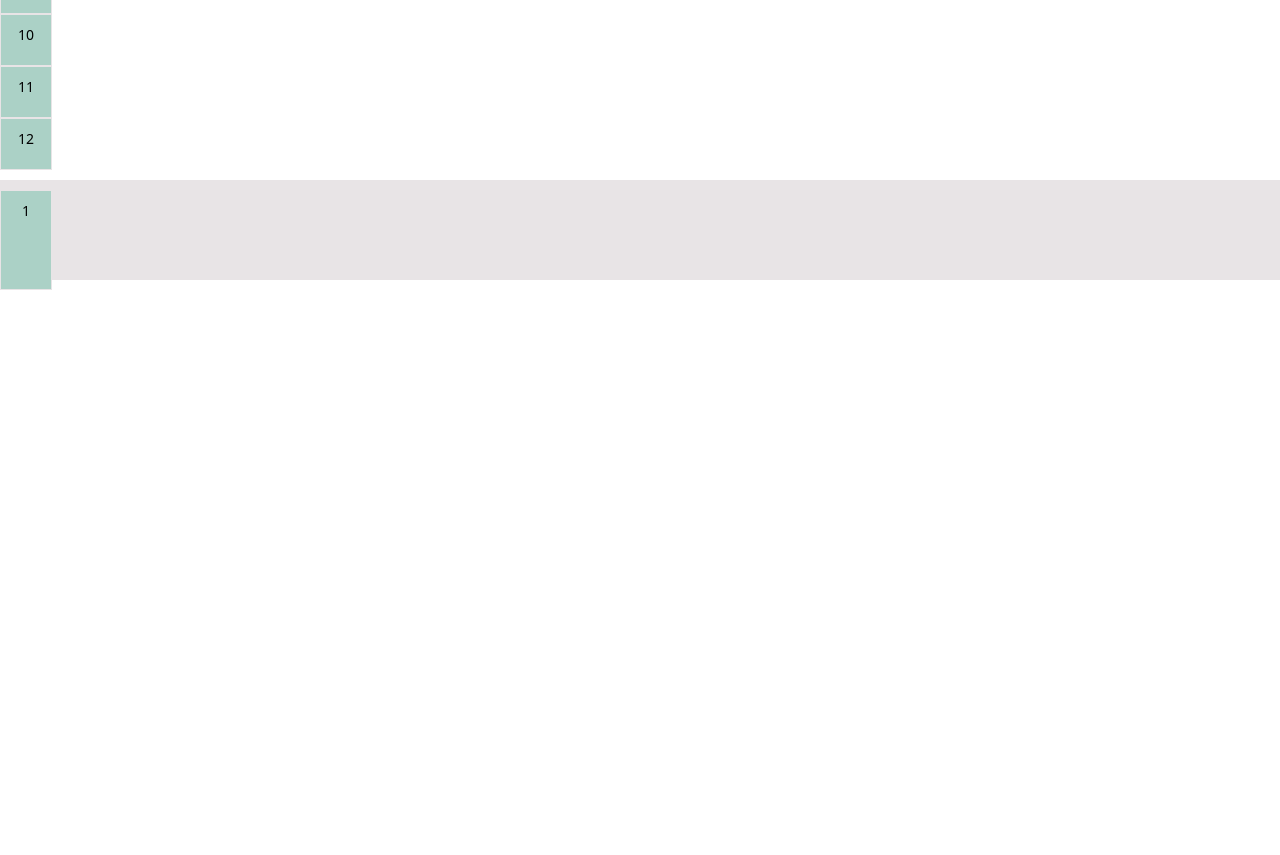
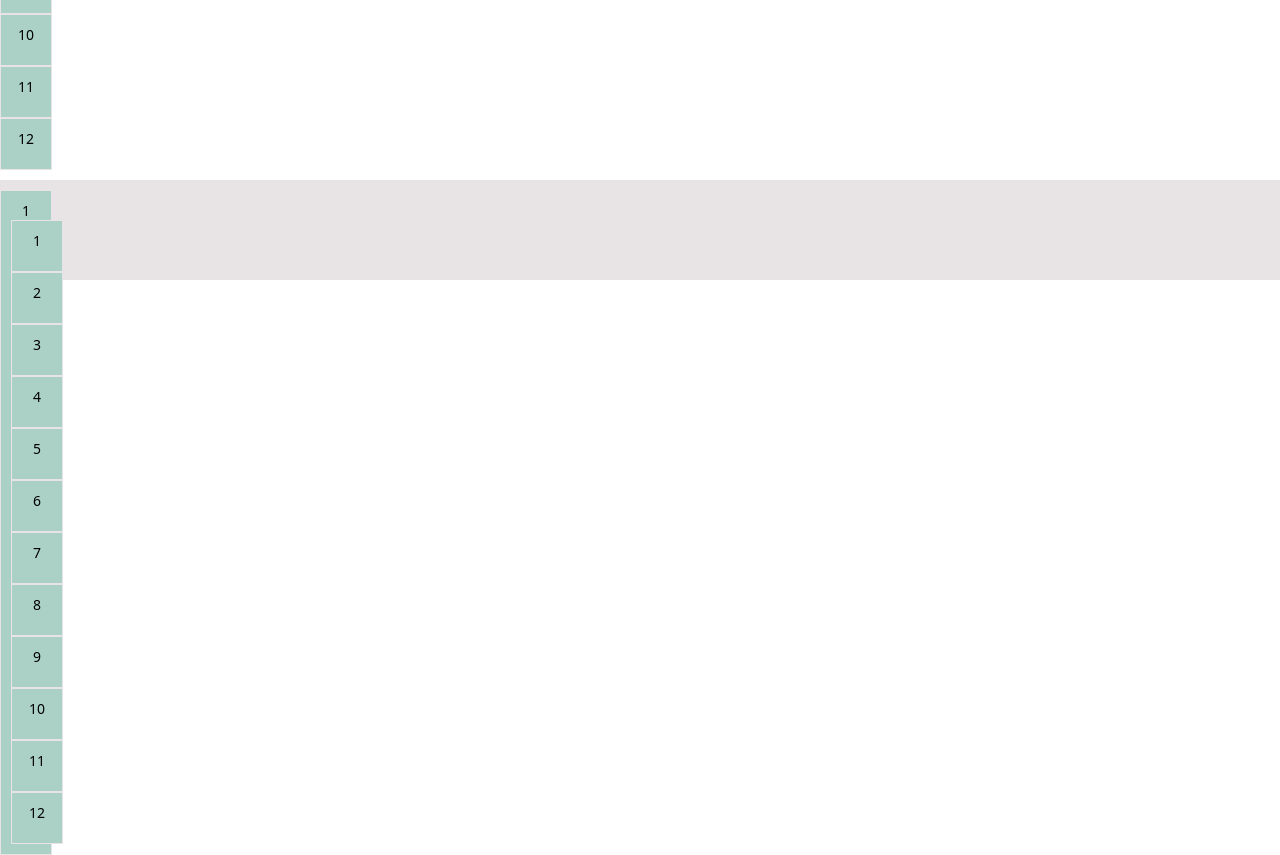
Before and after one commit to NyeinSuThwe/hw12, a plain HTML site: page index.html in a window 1280 px wide. Shown: the part 797-1652 px from the top of the page. Before the commit the page ends 1097 px from the top, so only its background shows below. Drawn offline with Linux system fonts and the light colour scheme.

Commit message:
visualize shrinks

```diff
--- a/index.html
+++ b/index.html
@@ -63,3 +63,17 @@
     <div class="flex between container">
     <div class="flex around container">
       <div class="big item">1
+
+         <div class="side item">1</div>
+      <div class="middle item">2</div>
+      <div class="side item">3</div>
+      <div class="item">4</div>
+      <div class="item">5</div>
+      <div class="item">6</div>
+      <div class="item">7</div>
+      <div class="item">8</div>
+      <div class="item">9</div>
+      <div class="item">10</div>
+      <div class="item">11</div>
+      <div class="item">12</div>
+    </div>
```
